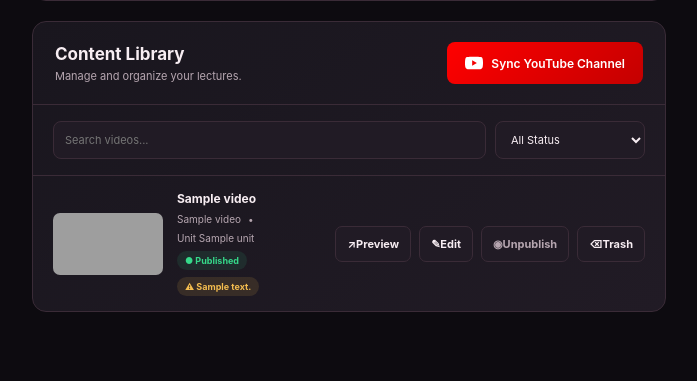
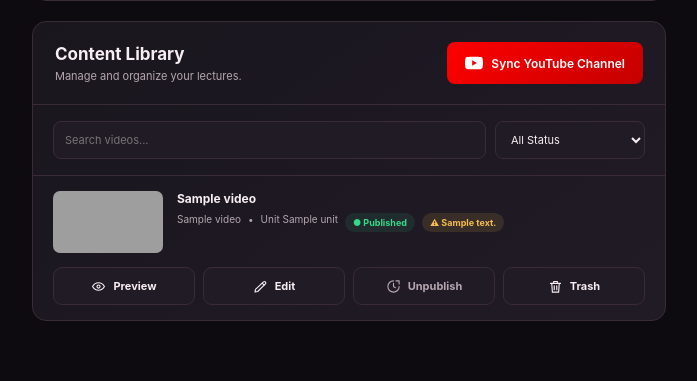
Before and after one commit to padmanshu-pare/tsukomi-studyhub-v2, a Flask app: template templates/admin.html in a window 1280 px wide. Shown: the part 1137-1518 px from the top of the page, without its empty margins (256-953 px from the left). Before the commit the page ends 1449 px from the top, so only its background shows below. Run offline with Flask 3, Linux system fonts and the light colour scheme; the template is opened without the code that fills it: most values are stand-ins (such as "Sample title", 1, 10 or a date in 2020); grey boxes are pictures that could not be loaded.

Commit message:
Polish dashboard video action toolbar
Co-authored-by: Copilot <223556219+Copilot@users.noreply.github.com>

```diff
--- a/public/static/css/admin.css
+++ b/public/static/css/admin.css
@@ -716,12 +716,11 @@ body {
 .admin-video {
     display: grid;
 
-    grid-template-columns:
-        110px minmax(0, 1fr) auto;
+    grid-template-columns: 110px minmax(0, 1fr);
 
     gap: 14px;
 
-    align-items: center;
+    align-items: start;
 
     padding: 15px 20px;
 
@@ -773,29 +772,32 @@ body {
 }
 
 .admin-video-actions {
-    display: flex;
-    align-items: center;
-    justify-content: flex-end;
-    flex-wrap: wrap;
+    grid-column: 1 / -1;
+    display: grid;
+    grid-template-columns: repeat(4, minmax(0, 1fr));
     gap: 8px;
 }
 
 .admin-video-action-form {
-    display: inline-flex;
+    display: block;
     margin: 0;
+    min-width: 0;
 }
 
 .admin-small-button {
-    display: inline-flex;
+    display: flex;
     align-items: center;
     justify-content: center;
+    gap: 7px;
 
-    min-height: 36px;
+    width: 100%;
+    min-width: 0;
+    min-height: 38px;
 
-    padding: 0 11px;
+    padding: 0 8px;
 
     border: 1px solid var(--admin-border);
-    border-radius: 7px;
+    border-radius: 9px;
 
     background: var(--admin-surface-2);
     color: var(--admin-text);
@@ -805,8 +807,21 @@ body {
     font: inherit;
     font-size: 11px;
     font-weight: 700;
+    white-space: nowrap;
 
     cursor: pointer;
+    transition: background .18s ease, border-color .18s ease, color .18s ease, transform .18s ease;
+}
+
+.admin-small-button svg {
+    width: 15px;
+    height: 15px;
+    flex: 0 0 15px;
+    fill: none;
+    stroke: currentColor;
+    stroke-linecap: round;
+    stroke-linejoin: round;
+    stroke-width: 1.8;
 }
 
 .admin-small-button:hover {
@@ -1047,14 +1062,15 @@ body {
     }
 
     .admin-video-actions {
-        grid-column: 2;
-        justify-content: flex-start;
+        grid-column: 1 / -1;
+        grid-template-columns: repeat(4, minmax(0, 1fr));
     }
 
-    .admin-video-actions .admin-small-button {
-        min-height: 34px;
-        padding: 0 9px;
-        font-size: 10px;
+}
+
+@media (max-width: 520px) {
+    .admin-video-actions {
+        grid-template-columns: repeat(2, minmax(0, 1fr));
     }
 
 }
--- a/templates/admin.html
+++ b/templates/admin.html
@@ -565,14 +565,17 @@
 
                     {% if video.published %}
                     <a class="admin-small-button" href="{{ url_for('watch', slug=video.slug) }}" target="_blank"
-                      rel="noopener noreferrer">
-                      <span aria-hidden="true">↗</span> Preview
+                      rel="noopener noreferrer" aria-label="Preview video" title="Preview video">
+                      <svg aria-hidden="true" viewBox="0 0 24 24"><path d="M2.5 12s3.4-6 9.5-6 9.5 6 9.5 6-3.4 6-9.5 6-9.5-6-9.5-6Z"/><circle cx="12" cy="12" r="2.5"/></svg>
+                      <span>Preview</span>
                     </a>
                     {% endif %}
 
 
-                    <a class="admin-small-button" href="{{ url_for('edit_video', video_id=video._id) }}">
-                      <span aria-hidden="true">✎</span> Edit
+                    <a class="admin-small-button" href="{{ url_for('edit_video', video_id=video._id) }}"
+                      aria-label="Edit video" title="Edit video">
+                      <svg aria-hidden="true" viewBox="0 0 24 24"><path d="m4 16.5-.8 4.3 4.3-.8L19.8 7.7a2.1 2.1 0 0 0-3-3L4 16.5Z"/><path d="m14.8 6.7 3 3"/></svg>
+                      <span>Edit</span>
                     </a>
 
 
@@ -581,11 +584,15 @@
                       <input type="hidden" name="csrf_token" value="{{ csrf_token }}">
 
                       <button class="admin-small-button {% if video.published %}status-action{% else %}publish-action{% endif %}"
-                        type="submit">
+                        type="submit"
+                        aria-label="{% if video.published %}Unpublish{% else %}Publish{% endif %} video"
+                        title="{% if video.published %}Unpublish video{% else %}Publish video{% endif %}">
                         {% if video.published %}
-                        <span aria-hidden="true">◉</span> Unpublish
+                        <svg aria-hidden="true" viewBox="0 0 24 24"><path d="M12 3a9 9 0 1 0 9 9"/><path d="M12 7v5l3 2"/><path d="M16 3h5v5"/></svg>
+                        <span>Unpublish</span>
                         {% else %}
-                        <span aria-hidden="true">●</span> Publish
+                        <svg aria-hidden="true" viewBox="0 0 24 24"><path d="M12 3v18M3 12h18"/></svg>
+                        <span>Publish</span>
                         {% endif %}
                       </button>
 
@@ -597,8 +604,10 @@
                       onsubmit="return confirm('Move this video to Trash? You can restore it later.');">
                       <input type="hidden" name="csrf_token" value="{{ csrf_token }}">
 
-                      <button class="admin-small-button danger" type="submit">
-                        <span aria-hidden="true">⌫</span> Trash
+                      <button class="admin-small-button danger" type="submit"
+                        aria-label="Move video to Trash" title="Move video to Trash">
+                        <svg aria-hidden="true" viewBox="0 0 24 24"><path d="M4 7h16M10 11v6m4-6v6M6 7l1 14h10l1-14M9 7V4h6v3"/></svg>
+                        <span>Trash</span>
                       </button>
 
                     </form>
```
